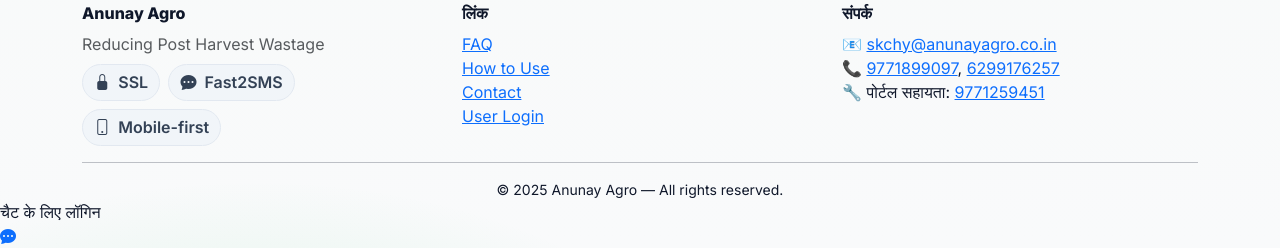
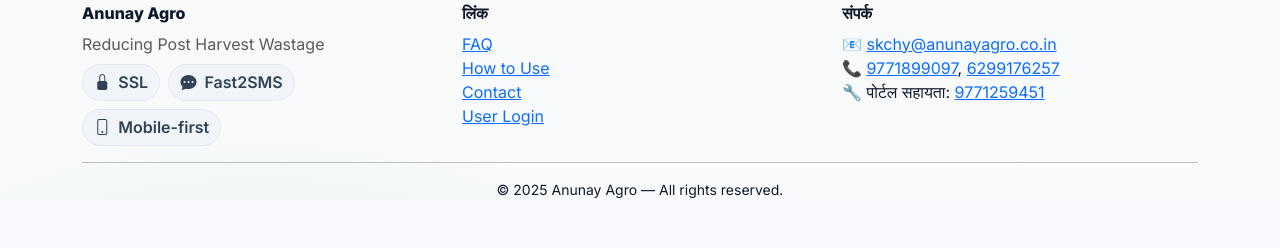
Before and after one commit to DUDU1608/warehouse-python, a Flask app: page / in a window 1280 px wide. Shown: the part 2671-2919 px from the top of the page. After the commit the page ends 2869 px from the top, so only its background shows below. Run offline with Flask 3, Linux system fonts and the light colour scheme.

Commit message:
Update index.html

```diff
--- a/app/templates/index.html
+++ b/app/templates/index.html
@@ -608,15 +608,6 @@
     </div>
   </footer>
 
-  <!-- Floating Chat/Login CTA -->
-  <div class="floating-cta">
-    <div class="chat-label d-none d-sm-block">चैट के लिए लॉगिन</div>
-    <a class="chat-fab" href="/user/login?next=/assistant/account" aria-label="Login to chat">
-      <span class="pulse"></span>
-      <i class="bi bi-chat-dots-fill"></i>
-    </a>
-  </div>
-
   <!-- Bootstrap JS -->
   <script src="https://cdn.jsdelivr.net/npm/bootstrap@5.3.2/dist/js/bootstrap.bundle.min.js" defer></script>
 
```
